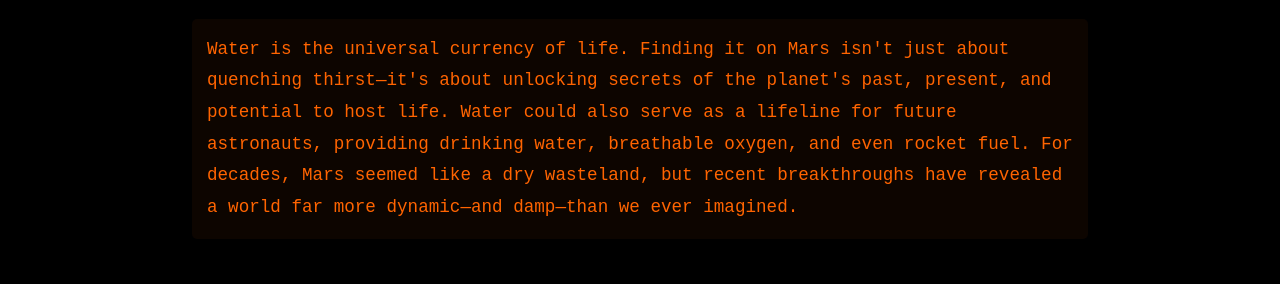
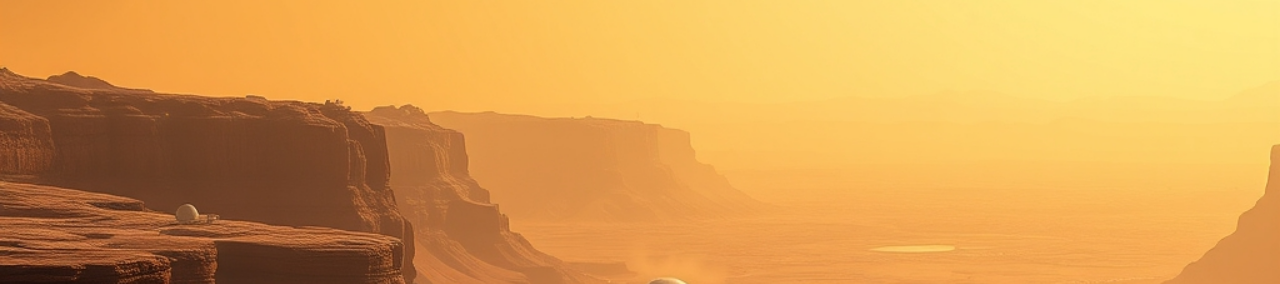
Before and after one commit to fevzikilas/blog-agent, a plain HTML site: page blogs/Mars'ta Su İzleri_ Kızıl Gezegenin Keşif Raporları ve Geleceği.html in a window 1280 px wide. Shown: the part 352-636 px from the top of the page. Drawn offline with Linux system fonts and the light colour scheme.

Commit message:
Update Mars'ta Su İzleri_ Kızıl Gezegenin Keşif Raporları ve Geleceği.html

```diff
--- a/blogs/Mars'ta Su İzleri_ Kızıl Gezegenin Keşif Raporları ve Geleceği.html
+++ b/blogs/Mars'ta Su İzleri_ Kızıl Gezegenin Keşif Raporları ve Geleceği.html
@@ -152,7 +152,7 @@
 
     <header>
         <h1>Traces of Water on Mars: Exploration Reports and Future</h1>
-        <img src="../Mars'ta Su İzleri: Kızıl Gezegenin Keşif Raporları ve Geleceği.jpg" alt="Martian landscape with water ice features">
+        <img src="../Mars'ta Su İzleri_ Kızıl Gezegenin Keşif Raporları ve Geleceği.jpg" alt="Martian landscape with water ice features">
     </header>
 
     <main>
```
